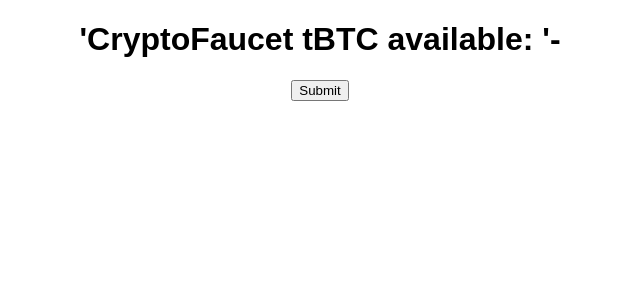
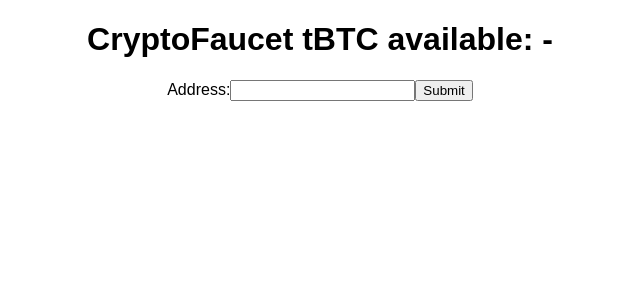
Before and after one commit to kevinhcolgan/cryptofaucet, a React (Create React App) app: page / in a window 1280 px wide. Shown: the top 300 px of the page, without its empty margins (320-960 px from the left). Built offline with nearby package versions, Linux system fonts and the light colour scheme; no server answers.

Commit message:
lookup the balance of the Faucet wallet on load

```diff
--- a/src/client/App.js
+++ b/src/client/App.js
@@ -14,6 +14,12 @@ class App extends Component {
         this.handleSubmit = this.handleSubmit.bind(this);
     }
 
+    componentDidMount() {
+        fetch('/api/getBalance')
+            .then(res => res.json())
+            .then(data => this.setState({ balance: data.balance, address: null, txid: null }));
+    }
+
     handleSubmit(event) {
         this.setState(() => ({
             isLoading: true
@@ -24,15 +30,20 @@ class App extends Component {
         const data = this.state;
         return (
             <div className="App">
-                <h1>'CryptoFaucet tBTC available: '
-                    <span className='balance'>{data.balance ? `${data.balance}` : '-'}</span>
+                <h1>CryptoFaucet tBTC available:
+                    <span className='balance'>{data.balance ? ` ${data.balance} ` : ' - '}</span>
                 </h1>
-                <form className={'faucet'} id="faucet-request" onSubmit={this.handleSubmit}>
+                <form className='faucet' id="faucet-request" onSubmit={this.handleSubmit}>
+                    <input type="hidden" name="cryptoSymbol" id="cryptoSymbol" />
+                    <label htmlFor="address">
+                        Address:
+                        <input type="text" id="address" name="address" onChange={this.handleAddressChange}/>
+                    </label>
                     <input type='hidden' className='txid' value={data.txid || ''}/>
                     <button type='submit' disabled={data.isLoading}>Submit</button>
                 </form>
 
-                <div className='status-message'>{data.statusMessage ? `${data.statusMessage}` : ''}</div>
+                <p className='status-message'>{data.statusMessage ? `${data.statusMessage}` : ''}</p>
 
             </div>
         );
```
